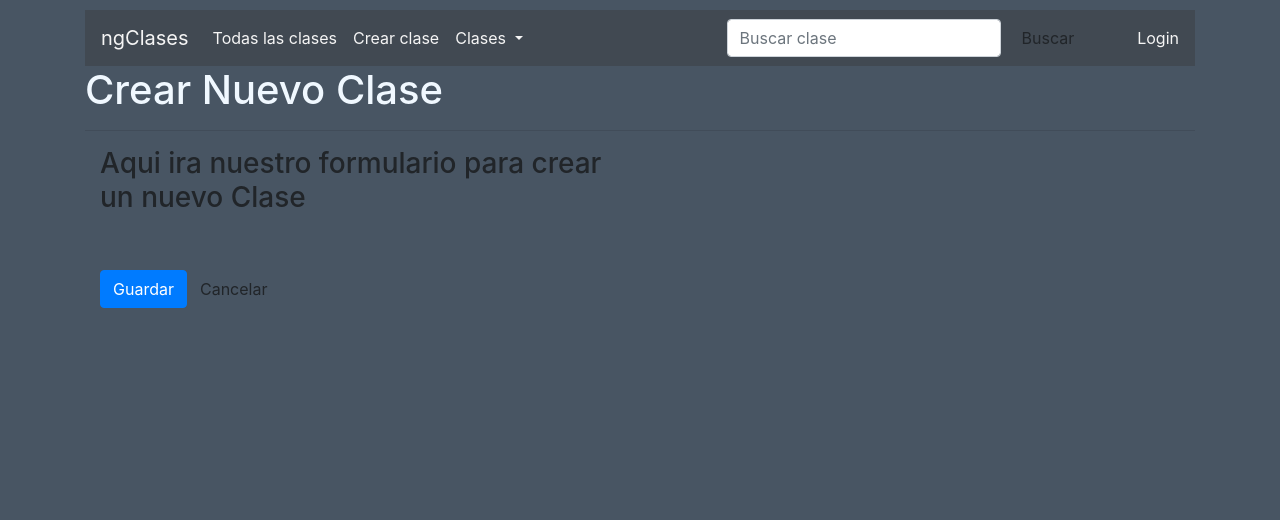
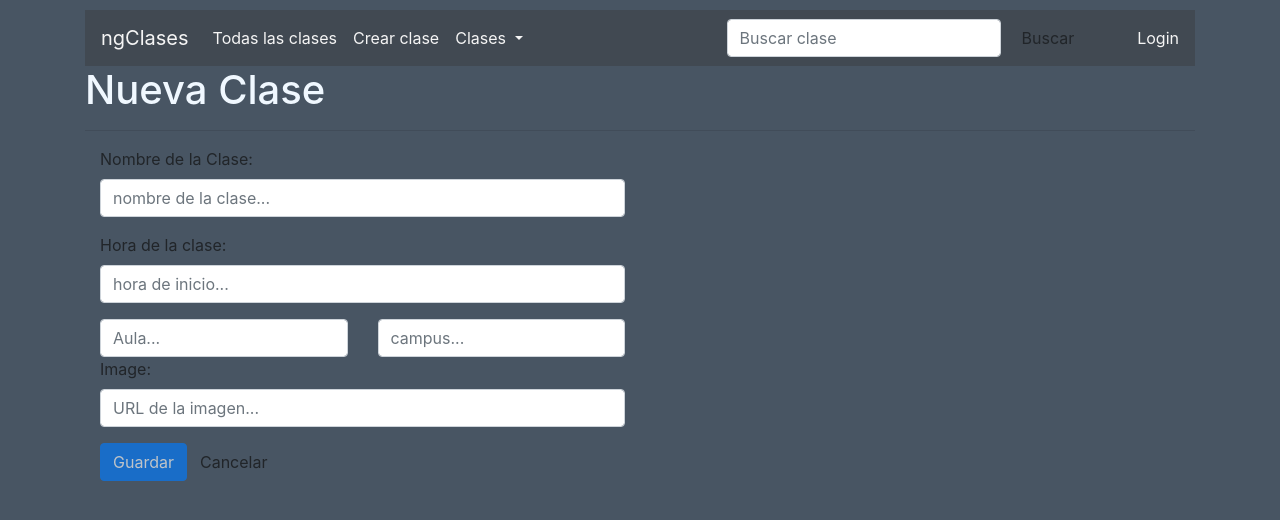
Before and after one commit to jrom20/angular-ux, an Angular app: page /clases/new in a window 1280 px wide. Shown: the top 520 px of the page. Built offline with nearby package versions, Linux system fonts and the light colour scheme.

Commit message:
clase 2020 03 03

```diff
--- a/src/app/app.module.ts
+++ b/src/app/app.module.ts
@@ -19,6 +19,7 @@ import { ToastrService } from './common/toastr.service'
 import { AppRoutes } from "./routes";;
 import { Error404Component } from './errors/404.component';
 import { AuthService } from './user/auth.service';
+import { FormsModule, ReactiveFormsModule } from '@angular/forms'
 
 
 
@@ -35,7 +36,8 @@ import { AuthService } from './user/auth.service';
 
   imports: [
     BrowserModule,
-    RouterModule.forRoot(AppRoutes)
+    RouterModule.forRoot(AppRoutes),
+    FormsModule
   ],
   providers: [
     ClaseService,
--- /dev/null
+++ b/src/app/clases/create-clase.component.html
@@ -0,0 +1,40 @@
+<h1>Nueva Clase</h1>
+<hr>
+<div class="col-md-6">
+
+  <form #claseForm="ngForm" (ngSubmit)="saveClase(claseForm.value)" autocomplete="off" novalidate>
+
+    <div class="form-group" [ngClass]="{'error': claseForm.controls.name?.invalid && claseForm.controls.name?.touched}">
+      <label for="ClaseName">Nombre de la Clase:</label>
+      <em *ngIf="claseForm.controls.name?.invalid && (claseForm.controls.name?.touched)">Requerido</em>
+      <input (ngModel)="name" name="name" required id="name" type="text" class="form-control" placeholder="nombre de la clase..." />
+    </div>
+
+    <div class="form-group" [ngClass]="{'error': claseForm.controls.time?.invalid && claseForm.controls.time?.touched}">
+      <label for="ClaseTime">Hora de la clase:</label>
+      <em *ngIf="claseForm.controls.time?.invalid && (claseForm.controls.time?.touched)">Requerido</em>
+      <input (ngModel)="time" name="time" required id="ClaseTime" type="text" class="form-control" placeholder="hora de inicio..." />
+    </div>
+
+    <div class="row">
+        <div class="col-md-6">
+            <input (ngModel)="room" name="room" id="room" type="text" class="form-control" placeholder="Aula..." />
+        </div>
+        <div class="col-md-6" >
+            <input (ngModel)="campus" name="campus" id="campus" type="text" class="form-control" placeholder="campus..." />
+        </div>
+    </div>
+
+    <div class="form-group" [ngClass]="{'error': claseForm.controls.ImageUrl?.invalid && claseForm.controls.ImageUrl?.touched}">
+      <label for="ImageUrl">Image:</label>
+      <em *ngIf="claseForm.controls.ImageUrl?.invalid && claseForm.controls.ImageUrl?.touched && claseForm.controls.ImageUrl?.errors.required">Requerido</em>
+      <em *ngIf="claseForm.controls.ImageUrl?.invalid && claseForm.controls.ImageUrl?.touched  && claseForm.controls.ImageUrl?.errors.pattern">Debe ser una png or jpg url</em>
+      <input (ngModel)="ImageUrl" name="ImageUrl" required pattern=".*\/.*.(png|jpg)" id="ImageUrl" type="text" class="form-control" placeholder="URL de la imagen..." />
+      <img [src]="claseForm.controls.ImageUrl.value" *ngIf="claseForm.controls.ImageUrl?.valid" />
+    </div>
+
+    <button type="submit" [disabled]="claseForm.invalid" class="btn btn-primary">Guardar</button>
+    <button type="button" class="btn btn-default" (click)="cancel()">Cancelar</button>
+
+  </form>
+</div>
--- a/src/app/clases/create-clase.component.ts
+++ b/src/app/clases/create-clase.component.ts
@@ -1,25 +1,29 @@
 import { Component } from '@angular/core';
 import { Router } from '@angular/router';
+import { FormGroup, FormControl, Validators } from '@angular/forms'
+import { ClaseService } from './shared/index';
 
 @Component({
-    template: `
-        <h1>Crear Nuevo Clase</h1>
-        <hr>
-        <div class="col-md-6">
-            <h3>Aqui ira nuestro formulario para crear un nuevo Clase</h3>
-            <br/>
-            <br/>
-            <button type="submit" class="btn btn-primary">Guardar</button>
-            <button type="button" class="btn btn-default" (click)="fnGoBack()">Cancelar</button>
-        </div>
-    `
+    templateUrl: './create-clase.component.html',
+    styles: [`
+      em {float:right; color:#E05C65; padding-left: 10px;}
+      .error input {background-color:#E3C3C5;}
+      .error ::-webkit-input-placeholder { color: #999; }
+      .error ::-moz-placeholder { color: #999; }
+      .error :-moz-placeholder { color:#999; }
+      .error :ms-input-placeholder { color: #999; }
+    `]
 })
 export class CreateClaseComponent
 {
     isFormDirty:boolean = true
 
-    constructor(private router: Router) {
+    constructor(private router: Router, private claseserv: ClaseService) {
 
+    }
+
+    saveClase(formvalue){
+        console.log(formvalue);
     }
 
     fnGoBack()
--- a/src/app/clases/shared/clase.service.ts
+++ b/src/app/clases/shared/clase.service.ts
@@ -20,6 +20,7 @@ export class ClaseService
 
         return ClasesDisponible.find(clases => clases.id === id)
     }
+
 }
 
 const ClasesDisponible: IClase[]  =
--- a/src/app/user/perfil.component.html
+++ b/src/app/user/perfil.component.html
@@ -2,8 +2,8 @@
     <h1>Editar tu perfil </h1>
     <hr>
     <div class="col-md-4">
-      <form [formGroup]="profileForm" autocomplete="off" novalidate>
-        <div class="form-group">
+      <form [formGroup]="perfilForm" autocomplete="off" (ngSubmit)="fnUpdate(perfilForm.value)" novalidate>
+        <div class="form-group" >
           <label for="firstName">Nombre:</label>
           <input formControlName="firstName" id="firstName" type="text" class="form-control" placeholder="Nombre..." />
         </div>
@@ -12,7 +12,7 @@
           <input formControlName="lastName" id="lastName" type="text" class="form-control" placeholder="Apellido..." />
         </div>
 
-        <button type="submit" class="btn btn-primary">Guardar</button>
+        <button type="submit" class="btn btn-primary">Actualizar</button>
         <button type="button" class="btn btn-default">Cancelar</button>
       </form>
     </div>
--- a/src/app/user/perfil.component.ts
+++ b/src/app/user/perfil.component.ts
@@ -1,28 +1,46 @@
 import { Component, OnInit } from '@angular/core'
-import { FormGroup, FormControl } from '@angular/forms'
+import { FormGroup, FormControl, Validators } from '@angular/forms'
 import { AuthService } from './auth.service'
 
 @Component({
-  templateUrl: './Perfil.component.html'
+  templateUrl: './Perfil.component.html',
+  styles: [`
+    em {float:right; color:#E05C65; padding-left: 10px;}
+    .error input {background-color:#E3C3C5;}
+    .error ::-webkit-input-placeholder { color: #999; }
+    .error ::-moz-placeholder { color: #999; }
+    .error :-moz-placeholder { color:#999; }
+    .error :ms-input-placeholder { color: #999; }
+  `]
 })
 
 export class PerfilComponent implements OnInit{
 
   firstName:FormControl
   lastName:FormControl
-  profileForm: FormGroup
+  perfilForm: FormGroup
 
   constructor(public auth:AuthService) {
-    this.firstName = new FormControl()
-    this.lastName = new FormControl()
+    this.firstName = new FormControl('', Validators.required);
+    this.lastName = new FormControl('', Validators.required);
   }
 
   ngOnInit()
   {
-      this.profileForm = new FormGroup({
+      this.perfilForm = new FormGroup({
           firstName: this.firstName,
           lastName: this.lastName
       });
   }
 
+
+  NoValidateFirstName(){
+    return this.firstName.invalid && this.firstName.touched;
+  }
+
+  fnUpdate(formvalue){
+    if(this.perfilForm.valid){
+      console.log(formvalue.firstName, formvalue.lastName);
+    }
+  }
 }
```
